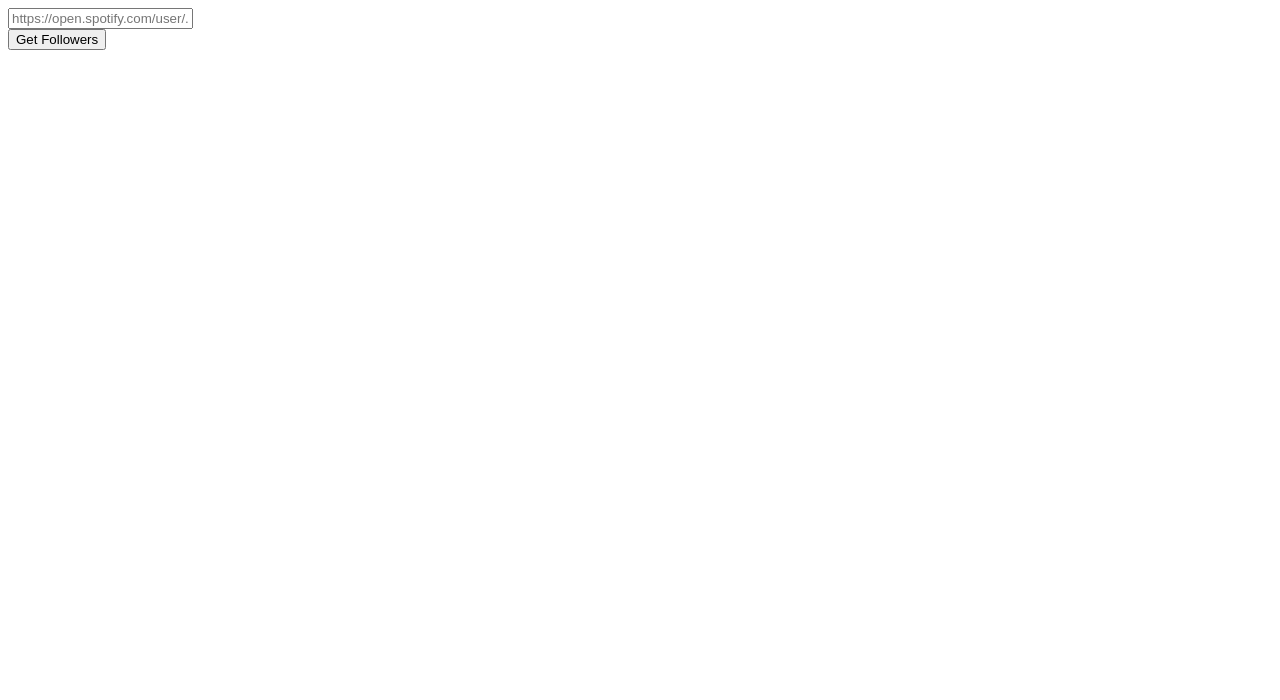
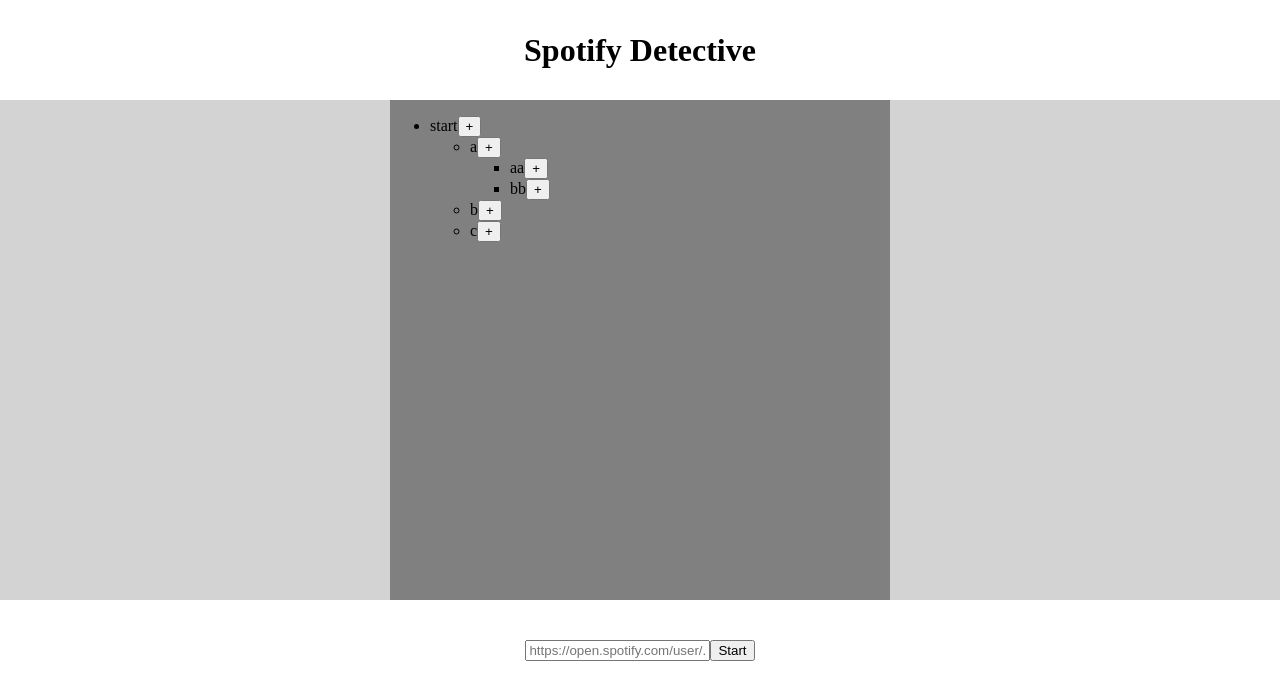
Before and after one commit to arthurmatthew/spotify-detective, a React (Vite) app in the folder client/: page / in a window 1280 px wide. Shown: the top 700 px of the page. Built offline with nearby package versions, Linux system fonts and the light colour scheme.

Commit message:
Work more on functionality

```diff
--- a/client/package.json
+++ b/client/package.json
@@ -10,7 +10,9 @@
   },
   "dependencies": {
     "react": "^18.2.0",
-    "react-dom": "^18.2.0"
+    "react-dom": "^18.2.0",
+    "reactflow": "^11.3.3",
+    "uuidv4": "^6.2.13"
   },
   "devDependencies": {
     "@types/react": "^18.0.26",
--- /dev/null
+++ b/client/src/App.css
@@ -0,0 +1,32 @@
+#page {
+    width: 100vw;
+    min-height: 100vh;
+}
+
+header {
+    height: 100px;
+    display: flex;
+    align-items: center;
+    justify-content: center;
+}
+
+main {
+    background-color: lightgray;
+    height: 500px;
+    display: flex;
+    align-items: center;
+    justify-content: center;
+}
+
+#frame {
+    height: 100%;
+    aspect-ratio: 1 / 1;
+    background-color: gray;
+}
+
+footer {
+    height: 100px;
+    display: flex;
+    align-items: center;
+    justify-content: center;
+}
--- a/client/src/App.tsx
+++ b/client/src/App.tsx
@@ -1,53 +1,108 @@
-import { createRef, useState } from 'react'
+import { createRef, MouseEventHandler, useState } from 'react'
+import './App.css'
 
-function App() {
-    interface User {
-        url: string
-        name: string
-        pfpUrl: string | undefined
+class User {
+    url: string
+    name: string
+    pfpUrl?: string | undefined
+    children: Array<User> | undefined
+    constructor(
+        url: string,
+        name: string,
+        children: Array<User> | undefined,
+        pfpUrl?: string | undefined
+    ) {
+        this.url = url
+        this.name = name
+        this.children = children
+        this.pfpUrl = pfpUrl
     }
-    type Users = { [key: string]: User }
+    updateChildren(): void {
+        fetch('/followers?' + new URLSearchParams({ url: this.url })).then(
+            (res) => {
+                res.text().then((x: string) => {
+                    // let arr: Array<User> = Object.values(JSON.parse(x))
+                    // this.children = arr
+                    this.children = [
+                        new User('asd', 'asd', []),
+                        new User('asd', 'asd', []),
+                    ]
+                })
+            }
+        )
+    }
+}
 
+let testData: Array<User> = [
+    new User('https://open.spotify.com/start', 'start', [
+        new User('https://open.spotify.com/a', 'a', [
+            new User('https://open.spotify.com/aa', 'aa', []),
+            new User('https://open.spotify.com/bb', 'bb', []),
+        ]),
+        new User('https://open.spotify.com/b', 'b', []),
+        new User('https://open.spotify.com/c', 'c', []),
+    ]),
+]
+
+const App = () => {
     const inputRef = createRef<HTMLInputElement>()
-    const [users, setUsers] = useState<Users>()
+    const [users, setUsers] = useState<Array<User>>(testData)
 
-    const followers = (url: string) => {
-        fetch(
-            'http://localhost:3030/followers?' +
-                new URLSearchParams({ url: url })
-        ).then((res) => {
-            res.text().then((x) => setUsers(JSON.parse(x)))
-        })
-    }
+    /*
+    Example Data
+    {
+    [
+    {"url":"https://open.spotify.com/user/x","name":"Bob","children":{}},
+    {"url":"https://open.spotify.com/user/x","name":"Walter","children":{}},
+    {"url":"https://open.spotify.com/user/x","name":"Gustavo","children":{}},
+    {"url":"https://open.spotify.com/user/x","name":"Bryan","children":{}}
+    ]
+    */
 
     return (
-        <>
-            <div style={{ display: 'flex' }}>
+        <div id="page">
+            <header>
+                <h1>Spotify Detective</h1>
+            </header>
+            <main>
+                <section id="frame">
+                    <List users={users} />
+                </section>
+            </main>
+            <footer>
                 <input
                     type="text"
                     placeholder="https://open.spotify.com/user/..."
                     ref={inputRef}
                 />
-            </div>
-            <button
-                onClick={() =>
-                    inputRef.current?.value != undefined &&
-                    followers(inputRef.current.value)
-                }
-            >
-                Get Followers
-            </button>
-            {users !== undefined &&
-                Object.keys(users).map((key) => (
-                    <li>
-                        <p>Name: {users[key]['name']}</p>
-                        <p>
-                            URL:{' '}
-                            <a href={users[key]['url']}>{users[key]['url']}</a>
-                        </p>
-                    </li>
-                ))}
-        </>
+                <button
+                // onClick={() =>
+                //     inputRef.current?.value != undefined &&
+                //     updateFollowers(inputRef.current.value)
+                // }
+                >
+                    Start
+                </button>
+            </footer>
+        </div>
+    )
+}
+
+const List = ({ users }: { users: Array<User> | undefined }) => {
+    const [children, setChildren] = useState()
+
+    return (
+        <ul>
+            {users?.map((user) => (
+                <li key={user.name}>
+                    <div>
+                        {user.name}
+                        <button>+</button>
+                    </div>
+                    {user.children && <List users={user.children} />}
+                </li>
+            ))}
+        </ul>
     )
 }
 
--- a/client/src/index.css
+++ b/client/src/index.css
@@ -5,3 +5,10 @@
     -moz-osx-font-smoothing: grayscale;
     -webkit-text-size-adjust: 100%;
 }
+
+body {
+    outline: 0;
+    border: 0;
+    margin: 0;
+    padding: 0;
+}
```
Also changed, not shown: package.json (indentation only), 2 other files (tests, documents, lock files or other folders).
